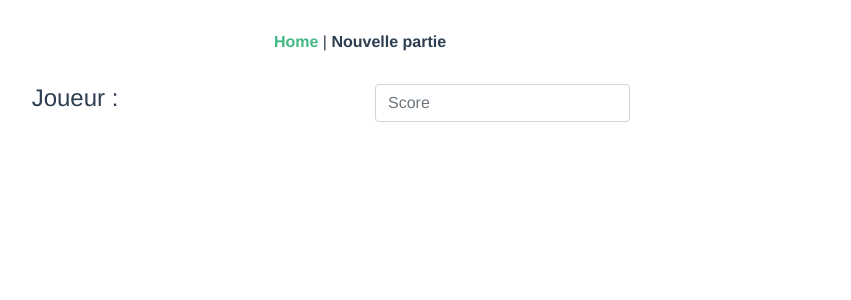
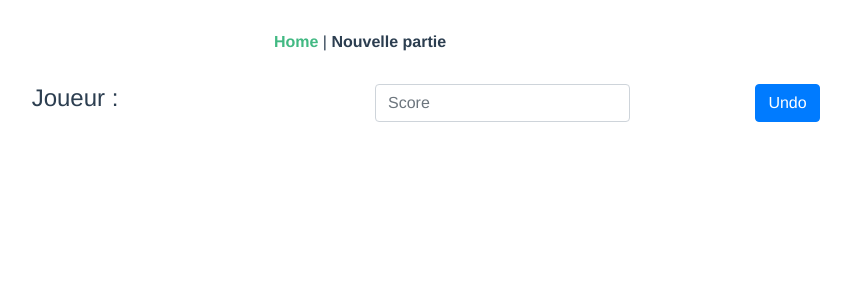
Before and after one commit to srigot/scoreTriomino, a Vue app: page / in a window 1280 px wide. Shown: the top 300 px of the page, without its empty margins (280-1131 px from the left). Built offline with nearby package versions, Linux system fonts and the light colour scheme.

Commit message:
Ajout bouton undo

```diff
--- a/src/components/AjoutScore.vue
+++ b/src/components/AjoutScore.vue
@@ -6,6 +6,9 @@
           <b-col sm="3">
             <b-form-input v-model="valeur" type="number" size="4"
               placeholder="Score" number @change="validerSaisie"></b-form-input>
+          </b-col>
+          <b-col sm="3">
+            <b-button @click="retirerScore" variant="primary">Undo</b-button>
           </b-col>
         </b-row>
     </b-container>
@@ -24,7 +27,7 @@ export default {
   },
   computed: mapGetters(['nomJoueurCourant']),
   methods: {
-    ...mapActions(['ajouterScore']),
+    ...mapActions(['ajouterScore', 'retirerScore']),
     validerSaisie() {
       console.log('validerSaisie');
       this.ajouterScore(this.valeur);
```
